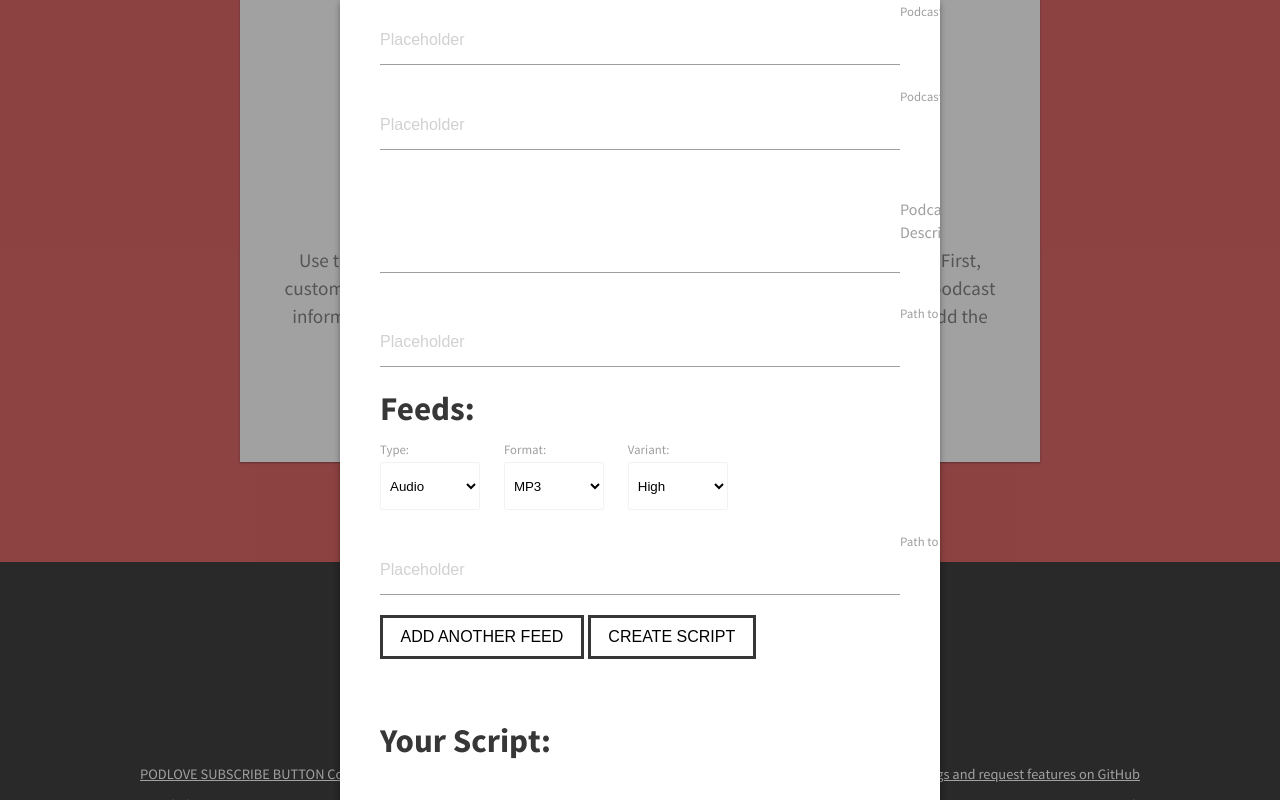
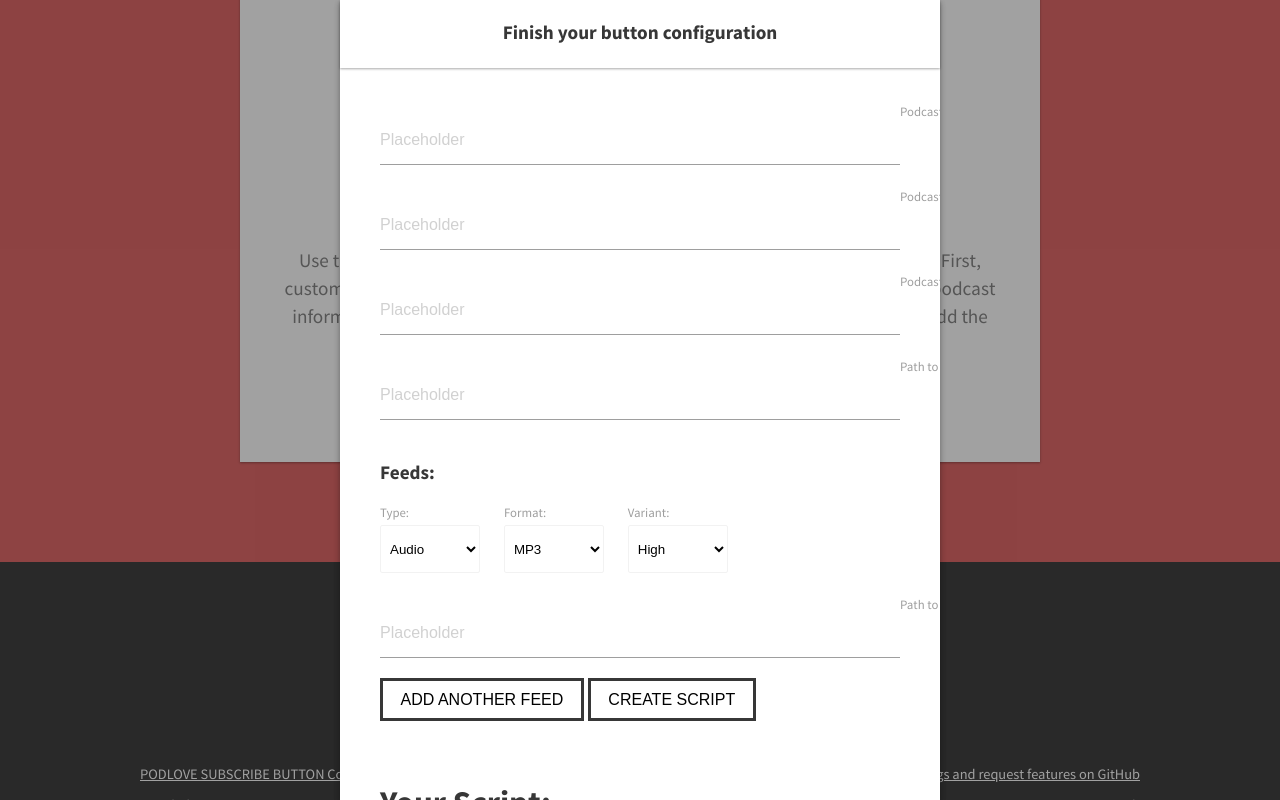
Before and after one commit to podlove/podlove-subscribe-button-website, a website: page app/index.html in a window 1280 px wide. Both pictures are taken after a click on the button "OPEN GENERATOR". Shown: the part 3053-3853 px from the top of the page. Drawn offline with nearby package versions, Linux system fonts and the light colour scheme; files that its build step writes are made by us from their sources; files whose address does not match are found by name.

Commit message:
chore (generator): layout adjustments, open/close modal

```diff
--- a/app/index.html
+++ b/app/index.html
@@ -239,7 +239,8 @@
     </section>
     <a class="podlove" target="_blank" href="http://podlove.org/"></a>
     <section id="generator-modal" class="modal">
-      <div class="modal__frame">
+      <div id="generator-modal-frame" class="modal__frame">
+        <p class="generator__header">Finish your button configuration</p>
         <section class="generator">
           <form id="generator-form" class="generator__form" action="">
             <div class="input-field">
@@ -251,14 +252,14 @@
               <label for="podcast-subtitle">Podcast Subtitle</label>
             </div>
             <div class="input-field">
-              <textarea id="podcast-description" class="materialize-textarea" length="120"></textarea>
+              <input id="podcast-description" placeholder="Placeholder" type="text" class="validate">
               <label for="podcast-description">Podcast Description</label>
             </div>
             <div class="input-field">
               <input placeholder="Placeholder" id="podcast-cover" type="text" class="validate">
               <label for="podcast-cover">Path to Podcast Cover</label>
             </div>
-            <h3 class="headline headline--5 generator__form__headline">Feeds:</h3>
+            <p class="generator__form__divider">Feeds:</p>
             <div id="podcast-feed-0" class="generator__form__feed">
               <div class="generator__form__select">
                 <label>Type:</label>
@@ -294,7 +295,7 @@
           <div class="generator__creation">
             <h3 class="headline headline--5 generator__form__headline">Your Script:</h3>
             <div class="input-field">
-              <textarea id="podcast-script-creation" class="materialize-textarea"></textarea>
+              <textarea id="podcast-script-creation" class="materialize-textarea" rows="15"></textarea>
             </div>
             <p>Placeholder What to do with the Script? How to embed it? How to change it?</p>
           </div>
--- a/app/scripts/main.js
+++ b/app/scripts/main.js
@@ -193,6 +193,7 @@ $( document ).ready( function () {
     console.log(generatedString);
 
     $outputElement.val(generatedString);
+    $outputElement.trigger('autoresize');
   }
 
   function initForms () {
@@ -238,6 +239,8 @@ $( document ).ready( function () {
   function addModalListener () {
     $generatorModal.on( 'click', function () {
       closeGeneratorModal();
+    } ).children().on( 'click', function ( e ) {
+      e.stopPropagation();
     } );
 
     $openGeneratorButton.on( 'click', function () {
--- a/app/styles/components/_generator.scss
+++ b/app/styles/components/_generator.scss
@@ -1,6 +1,8 @@
 .generator {
   margin: 0 auto;
-  max-width: 600px;
+  padding-top: $layout-unit * 5;
+  overflow-y: scroll;
+  max-height: 100%;
 }
 
 .generator__btn {
@@ -15,11 +17,34 @@
   padding: 0 ($layout-unit * 2)($layout-unit * 3) ($layout-unit * 2);
 }
 
+.generator__form__divider {
+  color: $color-black;
+  font-weight: 900;
+
+  padding-top: $layout-unit;
+}
+
 .generator__form__select {
   display: inline-block;
   margin-right: $layout-unit;
   margin-bottom: $layout-unit;
   width: $layout-unit * 5;
+}
+
+.generator__header {
+  @include box-shadow(1);
+
+  color: $color-black;
+  font-weight: 900;
+  text-align: center;
+
+  background-color: $color-white;
+  position: absolute;
+  top: 0;
+  left: 0;
+  right: 0;
+  padding: $layout-unit ($layout-unit * 2);
+  z-index: 1;
 }
 
 .generator__info {
--- a/app/styles/components/_modal.scss
+++ b/app/styles/components/_modal.scss
@@ -23,7 +23,6 @@
   @include box-shadow(2);
 
   background-color: $color-white;
-  overflow-y: scroll;
   position: absolute;
   left: 50%;
   top: 50%;
```
Also changed, not shown: .tmp/scripts/main.js, .tmp/styles/main.css, 1 other file.
